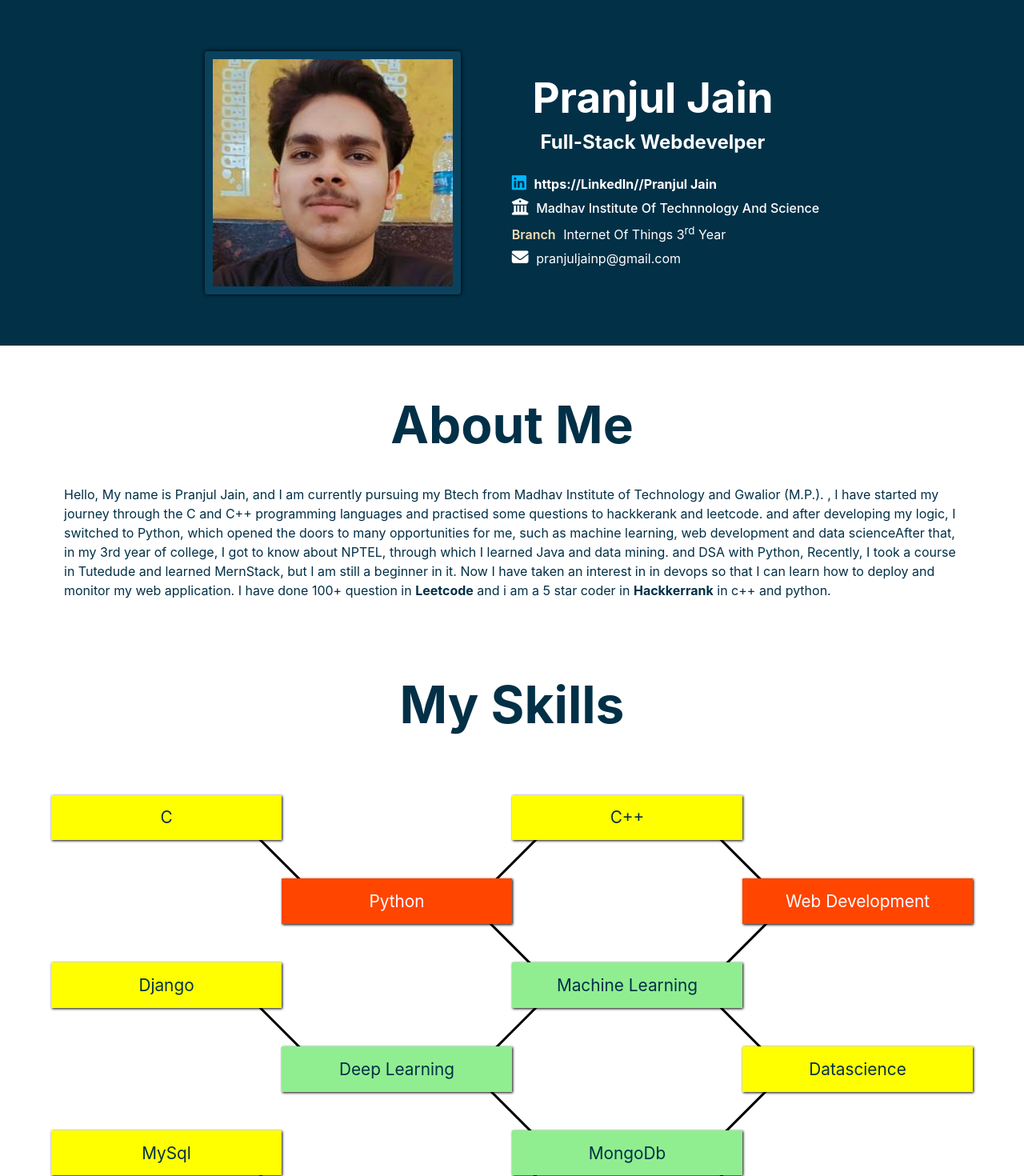
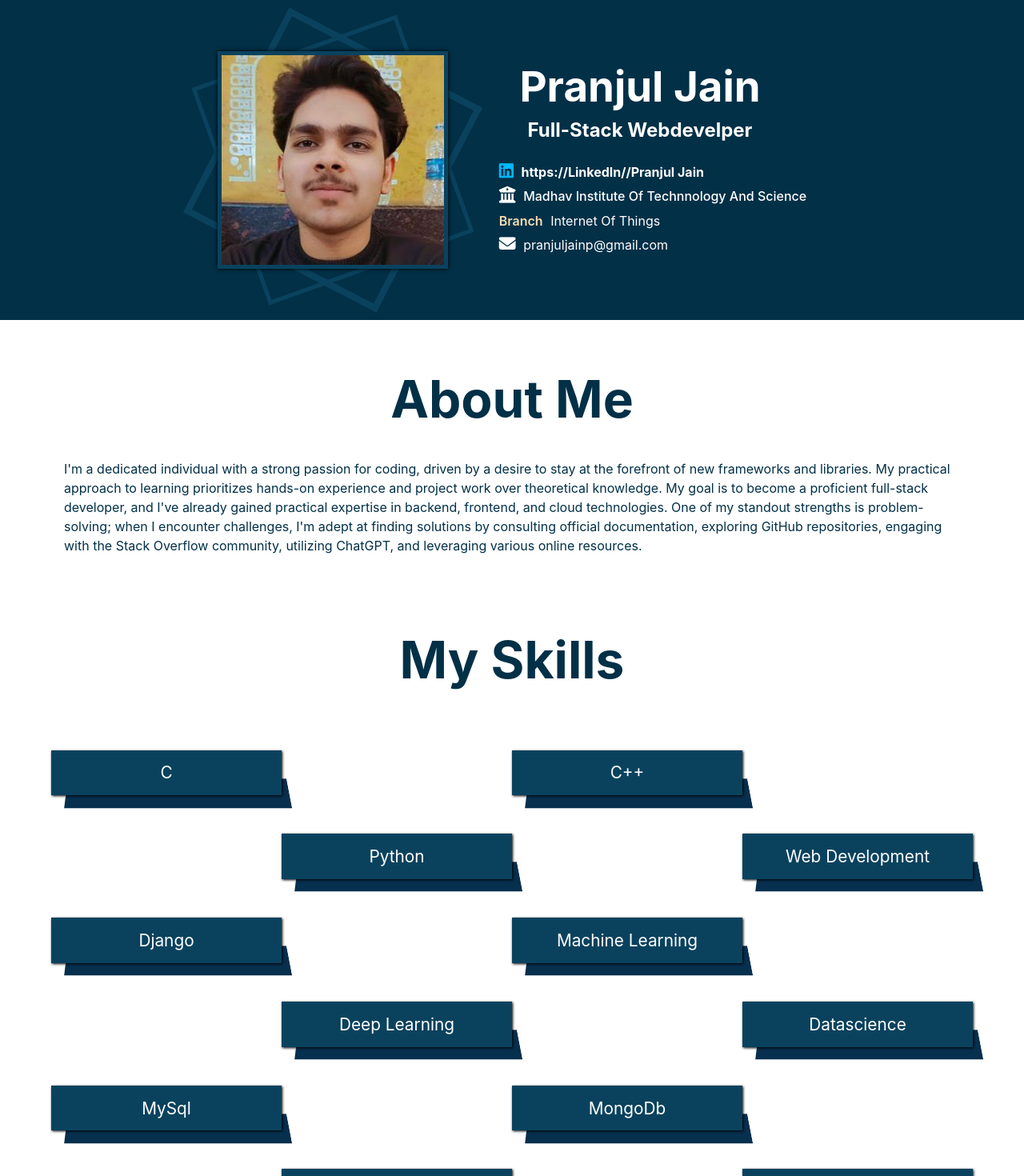
Before and after one commit to Pranjul-Jain/Portfolio, a React (Vite) app: page / in a window 1280 px wide. Shown: the top 1470 px of the page at 80% size. Built offline with nearby package versions, Linux system fonts and the light colour scheme.

Commit message:
updated header and skill section

```diff
--- a/src/App.css
+++ b/src/App.css
@@ -22,6 +22,7 @@ header{
   display: grid;
   gap:0.5rem;
   justify-content: center;
+  z-index:6;
 }
 
 .header-subbox h1{
@@ -62,14 +63,74 @@ header{
   font-weight: 700;
 }
 
+.frame{
+  display: grid;
+  position: relative;
+  justify-content: center;
+  align-items: center;
+}
+
 .header-img{
-  width:20rem;
-  height: 19rem;
+  width:18rem;
+  height: 17rem;
   aspect-ratio: 16/12;
-  border:10px solid #0a425e;
-  border-radius:4px;
   box-shadow: 0 0 5px black;
+  border: 5px solid #0a425e;
+  z-index:5;
 }
+
+.frame-one{
+  display: grid;
+  position: absolute;
+  width:18rem;
+  height: 17rem;
+  background-color: transparent;
+  border:5px solid #0a425e;
+  animation: rotateright 8s ease-in infinite;
+  left:0;
+  z-index: 4;
+}
+
+.frame-second{
+  display: grid;
+  position: absolute;
+  background-color: transparent;
+  width:18rem;
+  height: 17rem;
+  border:8px solid #0a425e;
+  animation: rotateleft 4s ease-out infinite;
+  left:0;
+  z-index: 4;
+}
+
+@keyframes rotateleft {
+  from{
+    transform:rotate(360deg);
+  }
+  to{
+    transform: rotate(0deg);
+  }
+}
+
+@keyframes rotateright {
+  0%{
+    transform: rotate(0deg);
+  }
+  50%{
+    transform: rotate(360deg);
+  }
+}
+
+.header-img::after{
+  content: "";
+  position: absolute;
+  width: 100%;
+  height: 100%;
+  transform-style: preserve-3d;
+  transform:perspective(1000px) rotateX(0deg) rotateZ(10deg);
+  background-color: black;
+}
+
 
 /* # section info */
 
@@ -110,9 +171,23 @@ header{
   background-color: white;
   box-shadow: 1px 1px 3px black;
   min-width: 100px;
+  transform-style: preserve-3d;
   font-size: 1.3em;
   text-align: center;
   align-items: center;
+  z-index:4;
+}
+
+.skill-after{
+  position: absolute;
+  width: 100%;
+  height: 100%;
+  left:-15px;
+  top:-12px;
+  background-color: #072f4e;
+  /* background-image: repeating-linear-gradient(45deg,#072f4e 0px, #072f4e 2px,transparent 1px, transparent 10px); */
+  transform: perspective(1000px) rotateX(-130deg) translateZ(50px) translateX(30px);
+  z-index:4;
 }
 
 .section-skills h1{
@@ -122,15 +197,17 @@ header{
 }
 
 .beginner{
-  background-color: lightgreen;
+  background-color: #0a425e;
+  color:white;
 }
 
 .intermediate{
-  background-color: yellow;
+  background-color: #0a425e;
+  color:white;
 }
 
 .advanced{
-  background-color: orangered;
+  background-color: #0a425e;
   color:white;
 }
 
@@ -141,21 +218,25 @@ header{
 
 .skills-box div:nth-child(2n-1)>li:first-child{
   grid-column-start: 1;
+  position: relative;
 }
 
 .skills-box div:nth-child(2n-1)>li:last-child{
   grid-column-start: 3;
+  position: relative;
 }
 
 .skills-box div:nth-child(2n)>li:first-child{
   grid-column-start: 2;
+  position: relative;
 }
 
 .skills-box div:nth-child(2n)>li:last-child{
   grid-column-start: 4;
+  position: relative;
 }
 
-.skills-box div>li::after{
+/* .skills-box div>li::after{
   content: "";
   position:absolute;
   width: 3px;
@@ -165,14 +246,14 @@ header{
   left:100%;
   top:50%;
   z-index:-1;
-}
+} */
 
-.skills-box div:nth-child(2n)>li:last-child::after{
+/* .skills-box div:nth-child(2n)>li:last-child::after{
   transform: rotate(45deg);
   left:0;
-}
+} */
 
-.skills-box div:nth-child(2n-1)>li:last-child::before{
+/* .skills-box div:nth-child(2n-1)>li:last-child::before{
   content: "";
   position:absolute;
   width: 3px;
@@ -182,7 +263,7 @@ header{
   left:0;
   top:50%;
   z-index:-1;
-}
+} */
 
 
 .skills-box div:last-child>li::after{
@@ -238,6 +319,13 @@ header{
   .header-img{
     margin:0 auto;
   }
+  .frame-one{
+    left:15%;
+  }
+
+  .frame-second{
+    left:15%;
+  }
 
   .section-certificate{
     padding-left: 0;
@@ -271,6 +359,18 @@ header{
     margin:0 auto;
   }
 
+  .frame-one{
+    width:15rem;
+    height: 13rem;
+    left:20%;
+  }
+
+  .frame-second{
+    width:15rem;
+    height: 13rem;
+    left:20%;
+  }
+
   .section-certificate h1,
   .section-info h1,
   .section-skills h1{
@@ -295,13 +395,13 @@ header{
     width: 70%;
   }
   .skills-box{
-    row-gap: 1rem;
+    row-gap: 2rem;
   }
   .skills-box div{
     display: flex;
     flex-direction: column;
     align-items: center;
-    row-gap: 1rem;
+    row-gap: 2rem;
   }
 
   .skills-box div>li::after{
--- a/src/App.jsx
+++ b/src/App.jsx
@@ -10,7 +10,11 @@ function App() {
     <>
       <header>
         <div className="header-box">
-          <img src={PranjulImg} className="header-img" alt="Pranjul Jain" />
+          <div className='frame'>
+            <div className='frame-one'></div>
+            <div className='frame-second'></div>
+            <img src={PranjulImg} className="header-img" alt="Pranjul Jain" />
+          </div>
           <div className='header-subbox'>
               <h1>Pranjul Jain</h1>
               <h2>Full-Stack Webdevelper</h2>
@@ -26,7 +30,7 @@ function App() {
                 </div>
                 <p>
                     <span style={{fontWeight:"600",color:"wheat"}}>Branch</span>
-                    <span className='gap'>Internet Of Things 3<sup>rd</sup> Year</span>
+                    <span className='gap'>Internet Of Things</span>
                 </p>
                 <div className="email">
                     <i class="fa-regular fa-envelope" style={{fontWeight:"600"}}></i>
@@ -41,44 +45,82 @@ function App() {
           About Me
         </h1>
         <p>
-          Hello, My name is Pranjul Jain, and I am currently pursuing my Btech from Madhav Institute of Technology and Gwalior (M.P.).
-          , I have started my journey through the C and C++ programming languages and practised some questions to hackkerank and leetcode.
-          and after developing my logic, I switched to Python, which opened the doors to many opportunities for me, such as machine learning,
-          web development and data scienceAfter that, in my 3rd year of college, I got to know about NPTEL, through which I learned Java and data mining.
-          and DSA with Python, Recently, I took a course in Tutedude and learned MernStack, but I am still a beginner in it. Now I have taken an interest in
-          in devops so that I can learn how to deploy and monitor my web application.
-          I have done 100+ question in <strong>Leetcode</strong> and i am a 5 star coder in <strong>Hackkerrank</strong> in c++ and python.
+        I'm a dedicated individual with a strong passion for coding, driven by a desire to stay at the forefront of new frameworks and libraries.
+        My practical approach to learning prioritizes hands-on experience and project work over theoretical knowledge. My goal is to become a
+        proficient full-stack developer, and I've already gained practical expertise in backend, frontend, and cloud technologies.
+        One of my standout strengths is problem-solving; when I encounter challenges, I'm adept at finding solutions by consulting official
+        documentation, exploring GitHub repositories, engaging with the Stack Overflow community, utilizing ChatGPT, and leveraging various
+        online resources.
         </p>
       </section>
       <section className="section-skills">
         <h1>My Skills</h1>
         <ul className="skills-box">
           <div>
-            <li className="skills-item intermediate">C</li>
-            <li className="skills-item intermediate">C++</li>
+            <li className="skills-item intermediate">
+              C
+              <div class="skill-after"></div>
+            </li>
+            <li className="skills-item intermediate">
+              C++
+              <div class="skill-after"></div>
+            </li>
           </div>
           <div>
-            <li className="skills-item advanced">Python</li>
-            <li className="skills-item advanced">Web Development</li>
+            <li className="skills-item advanced">
+              Python
+              <div class="skill-after"></div>
+            </li>
+            <li className="skills-item advanced">
+              Web Development
+              <div class="skill-after"></div>
+            </li>
           </div>
           <div>
-            <li className="skills-item intermediate">Django</li>
-            <li className="skills-item beginner">Machine Learning</li>
+            <li className="skills-item intermediate">
+              Django
+              <div class="skill-after"></div>
+            </li>
+            <li className="skills-item beginner">
+              Machine Learning
+              <div class="skill-after"></div>
+            </li>
           </div>
           <div>
-            <li className="skills-item beginner">Deep Learning</li>
-            <li className="skills-item intermediate">Datascience</li>
+            <li className="skills-item beginner">
+              Deep Learning
+              <div class="skill-after"></div>
+            </li>
+            <li className="skills-item intermediate">
+              Datascience
+              <div class="skill-after"></div>
+            </li>
           </div>
           <div>
-            <li className="skills-item intermediate">MySql</li>
-            <li className="skills-item beginner">MongoDb</li>
+            <li className="skills-item intermediate">
+              MySql
+              <div class="skill-after"></div>
+            </li>
+            <li className="skills-item beginner">
+              MongoDb
+              <div class="skill-after"></div>
+            </li>
           </div>
           <div>
-            <li className="skills-item beginner">Express.js</li>
-            <li className="skills-item advanced">React.js</li>
+            <li className="skills-item beginner">
+            Express.js
+            <div class="skill-after"></div>
+          </li>
+            <li className="skills-item advanced">
+              React.js
+              <div class="skill-after"></div>
+            </li>
           </div>
           <div>
-            <li className="skills-item advanced">Node.js</li>
+            <li className="skills-item advanced">
+              Node.js
+              <div class="skill-after"></div>
+            </li>
           </div>
         </ul>
       </section>
```
